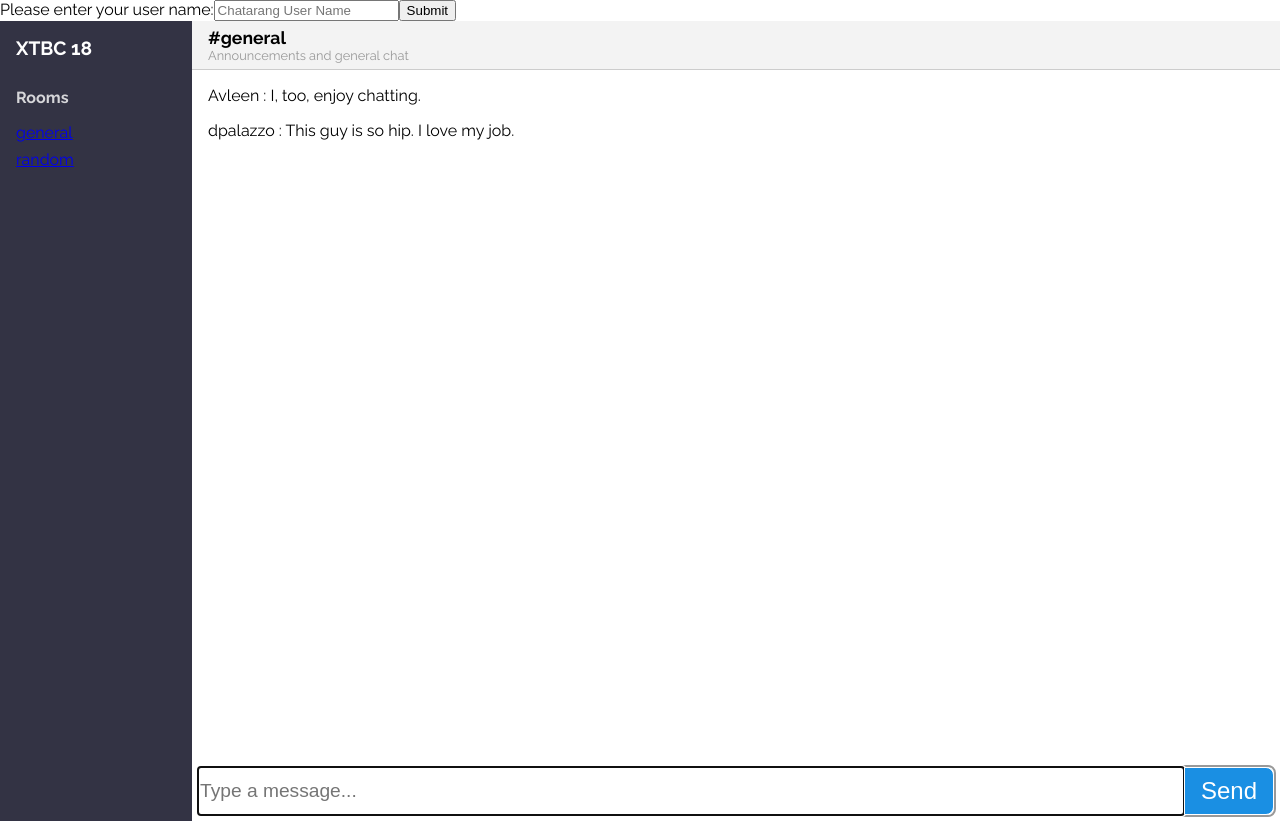
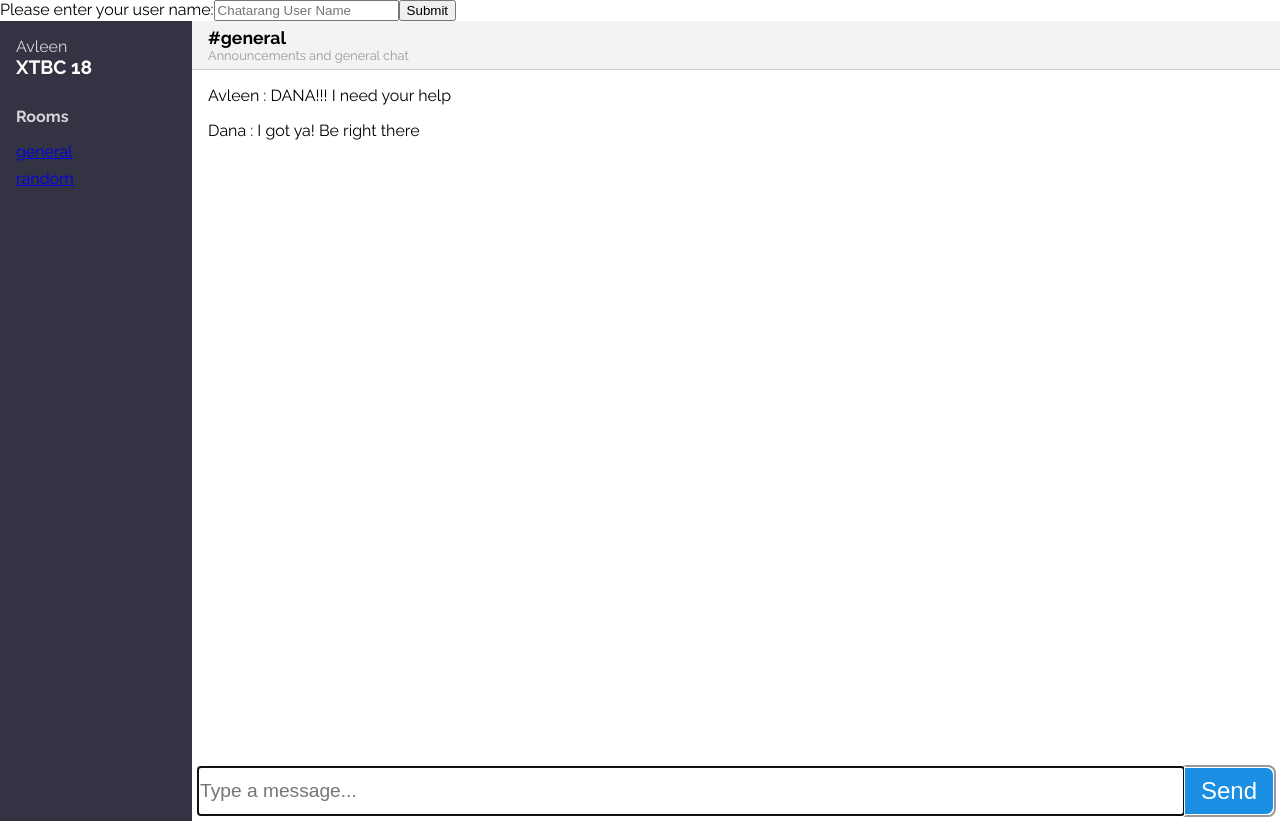
Before and after one commit to avleen2898/chatarang, a React (Create React App) app: page / in a window 1280 px wide. Built offline with nearby package versions, Linux system fonts and the light colour scheme.

Commit message:
Updated SignIn so as to store users in the state of App component

```diff
--- a/src/App.js
+++ b/src/App.js
@@ -10,7 +10,7 @@ class App extends Component {
     this.state = {
       user: [
         {
-        uid: '1',
+        uid: 'Admin',
         displayName: 'Avleen',
         email: 'avleen2898@gmail.com',
       },
@@ -19,13 +19,13 @@ class App extends Component {
   }
 
   addUser = (userName) => {
-    const userNames = [...this.state.user];
-    userNames.push({
-      uid: `${userName}--2018`,
+    const updatedUsers = [...this.state.user];
+    updatedUsers.push({
+      uid: `${userName}--XTBC2018`,
       displayName: userName,
       email: '',
     });
-    this.setState({user: userNames});
+    this.setState({user: updatedUsers});
   }
 
 
--- a/src/Chat.js
+++ b/src/Chat.js
@@ -13,14 +13,14 @@ class Chat extends Component{
                 user: {
                     uid: 123,
                     displayName: 'Avleen',
-                    email: 'ajdjdk#kek'},
-                body: 'I, too, enjoy chatting.' },
+                    email: 'avleen2898@gmail.com'},
+                body: 'DANA!!! I need your help' },
               { id: 2,
                 user: {
                     uid: 2737,
-                    displayName: 'dpalazzo',
-                    email: 'ndond'},
-                body: 'This guy is so hip. I love my job.' },
+                    displayName: 'Dana',
+                    email: 'dpalazzo@fretless.com'},
+                body: 'I got ya! Be right there' },
             ],
           };
     }
--- a/src/Sidebar.js
+++ b/src/Sidebar.js
@@ -6,7 +6,7 @@ const Sidebar = (props) => {
       <div className="UserInfo" style={styles.children}>
         <div className="Avatar"></div>
         <div className="user">
-          {props.user.displayName}
+          {props.user[0].displayName}
         </div>
         <a href="#">
           <i className="fas fa-sign-out-alt"></i>
```
